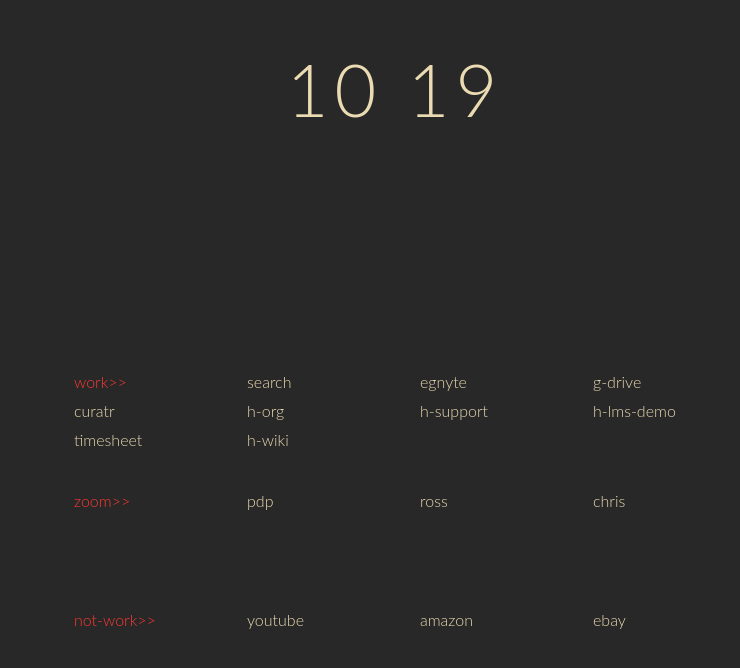
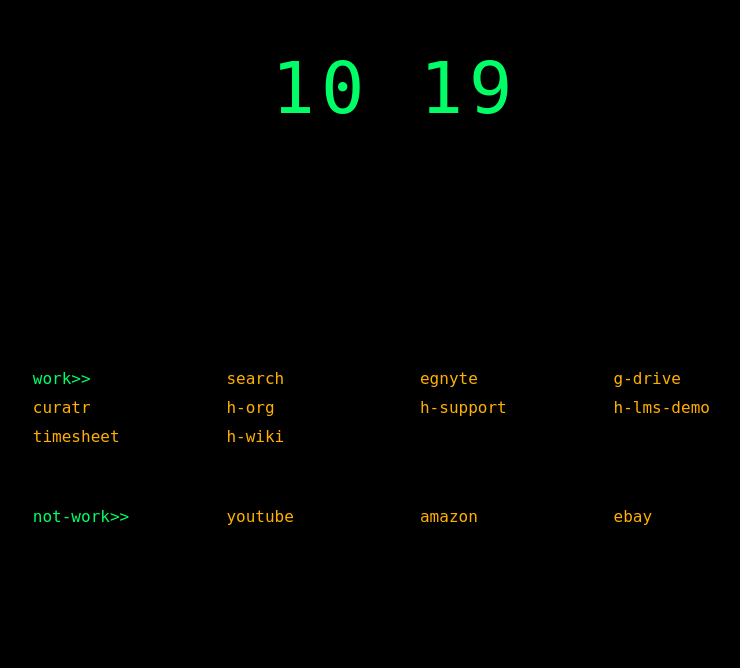
Before and after one commit to rosscoxon/rosscoxon.github.io, a plain HTML site: page index.html in a window 1280 px wide. Shown: the part 126-794 px from the top of the page, without its empty margins (245-985 px from the left). Drawn offline with Linux system fonts and the light colour scheme.

Commit message:
test
test

```diff
--- a/index.html
+++ b/index.html
@@ -30,11 +30,6 @@
 							<li><a href="https://humentum.atlassian.net/wiki/spaces/HW/pages/8814668/Getting+started">h-wiki</a></li>
 								</ul>
 					<br/>
-					<ul class="main" id="zoom">
-							<li>zoom>></li>
-							<li><a href="https://zoom.us/j/2203713159">pdp</a></li>
-							<li><a href="https://humentum.zoom.us/j/7520406896">ross</a></li>
-							<li><a href="https://zoom.us/j/7866281450">chris</a></li>
 					<br/>
 					</ul>
 						<ul class="main" id="not-work">
--- a/style.css
+++ b/style.css
@@ -3,12 +3,12 @@ body {
     left: 0;
     width: 100%;
     height: 100%;
-    background-color: #282828;
-    color: #ebdbb2;
+    background-color: #000;
+    color: #00FF66;
     margin: 0;
     padding: 0;
-    font-family: 'Lato', sans-serif;
-    font-weight: 300;
+    font-family: 'Inconsolata', mono;
+    font-weight: 500;
 }
 
 #mw {
@@ -48,6 +48,7 @@ input{
     background-color: inherit;
     color: inherit;
     font-size: 2rem;
+        letter-spacing: 6px;
     font-family: inherit;
     font-weight: inherit;
     text-align:center;
@@ -80,7 +81,7 @@ ul{
   margin: 5;
 }
 .main li {
-  color: #fb3934;
+  color: #00FF66;
 
 }
 .main li a:hover {
@@ -92,7 +93,7 @@ ul{
 }
 
 a {
-  color: #ebdbb2;
+  color: #FFB000;
   text-decoration: none;
   display: block;
   float: none;
```
